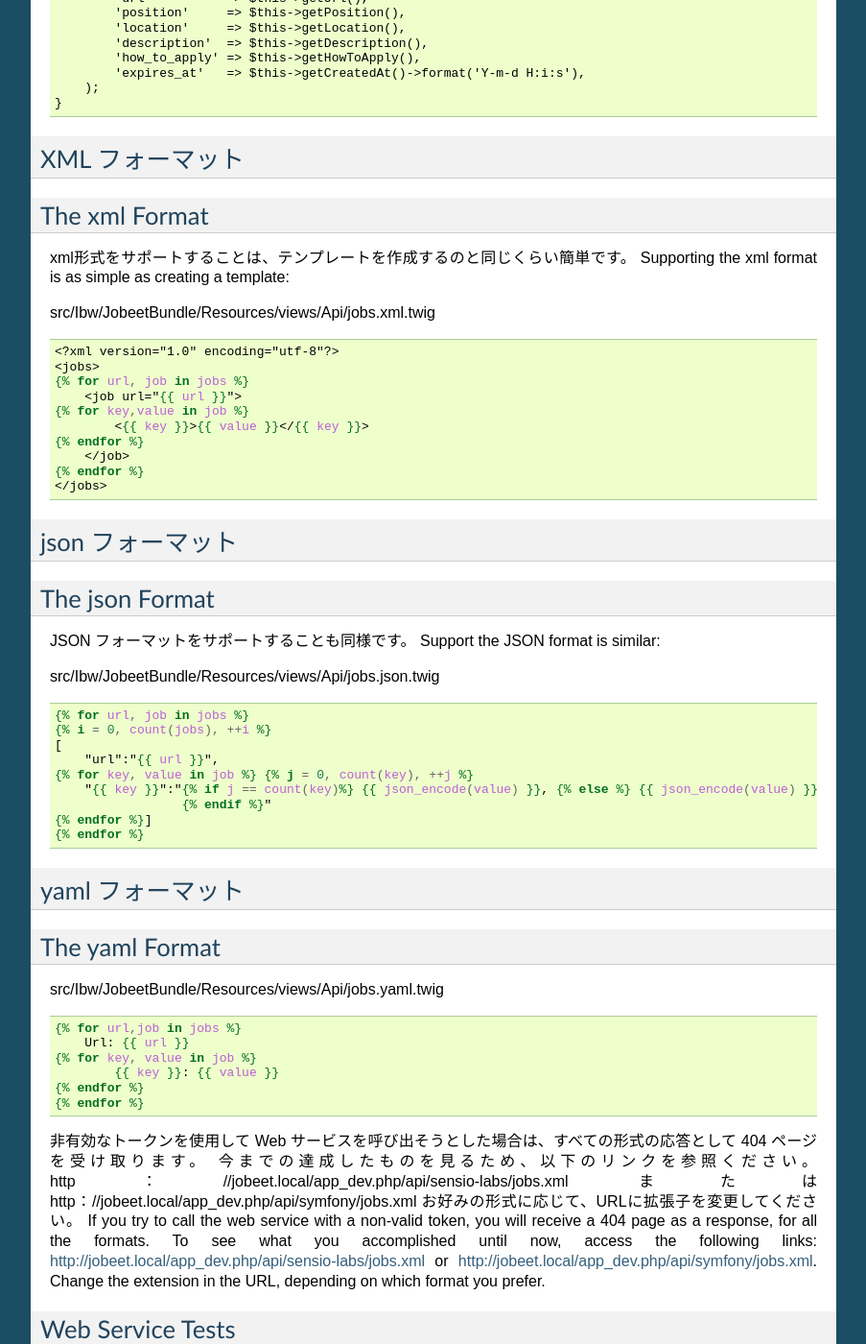
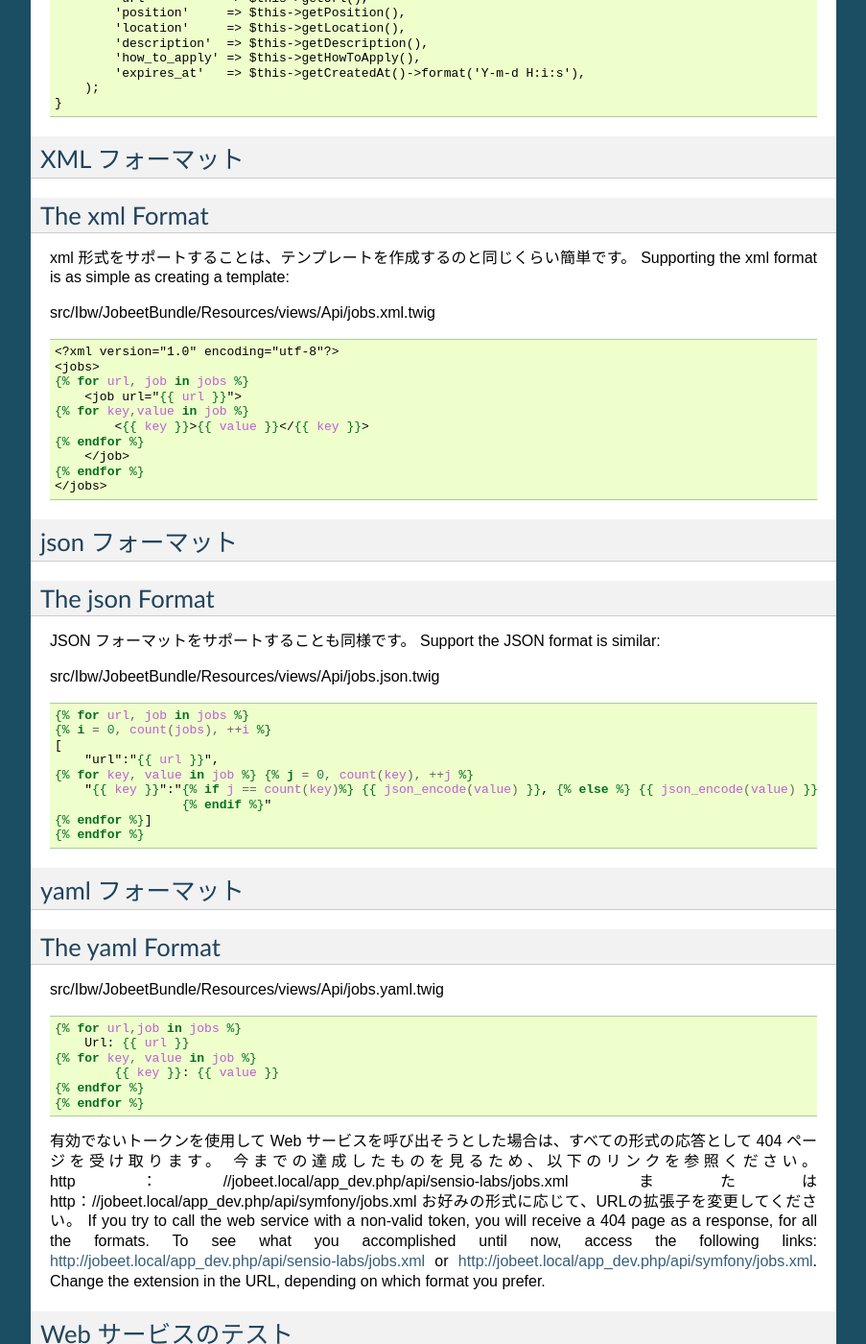
Before and after one commit to symfony-japan-old/symfony2-jobeet-ja, a Sphinx documentation site: the page built from source/day-15-web-services.rst, in a window 1280 px wide and 1400 px high, scrolled down 5495 px. Shown: the whole window at 96% size, without its empty margins (198-1101 px from the left). Built offline with Sphinx 7.4.7, drawn with Linux system fonts in a browser that asks for light colours; some of the changed text lies outside the part shown.

Commit message:
10/16 morning

```diff
--- a/source/day-15-web-services.rst
+++ b/source/day-15-web-services.rst
@@ -345,7 +345,7 @@
 The xml Format
 ---------------
 
-xml形式をサポートすることは、テンプレートを作成するのと同じくらい簡単です。
+xml 形式をサポートすることは、テンプレートを作成するのと同じくらい簡単です。
 Supporting the xml format is as simple as creating a template:
 
 src/Ibw/JobeetBundle/Resources/views/Api/jobs.xml.twig
@@ -401,17 +401,19 @@
    {% endfor %}
    {% endfor %}
 
-非有効なトークンを使用して Web サービスを呼び出そうとした場合は、すべての形式の応答として 404 ページを受け取ります。
+有効でないトークンを使用して Web サービスを呼び出そうとした場合は、すべての形式の応答として 404 ページを受け取ります。
 今までの達成したものを見るため、以下のリンクを参照ください。
 http：//jobeet.local/app_dev.php/api/sensio-labs/jobs.xml
 または
 http：//jobeet.local/app_dev.php/api/symfony/jobs.xml
-お好みの形式に応じて、URLに拡張子を変更してください。
+お好みの形式に応じて、URLの拡張子を変更してください。
 If you try to call the web service with a non-valid token, you will receive a 404 page as a response, for all the formats.
 To see what you accomplished until now, access the following links:
 http://jobeet.local/app_dev.php/api/sensio-labs/jobs.xml or http://jobeet.local/app_dev.php/api/symfony/jobs.xml.
 Change the extension in the URL, depending on which format you prefer.
 
+Web サービスのテスト
+---------------
 Web Service Tests
 -----------------
 
@@ -525,9 +527,11 @@
        }
    }
 
-ApiControllerTestファイル内では、要求の形式が正しく受信され、要求されたページが正しく返されることをテストします。
+ApiControllerTest ファイル内では、リクエストフォーマットが正しく受信され、要求されたページが正しく返されることをテストします。
 Inside the ApiControllerTest file, we test that the request formats are correctly received and the pages requested are correctly returned.
 
+アフィリエイト申込フォーム
+-------------------
 The Affiliate Application Form
 ------------------------------
 
```
